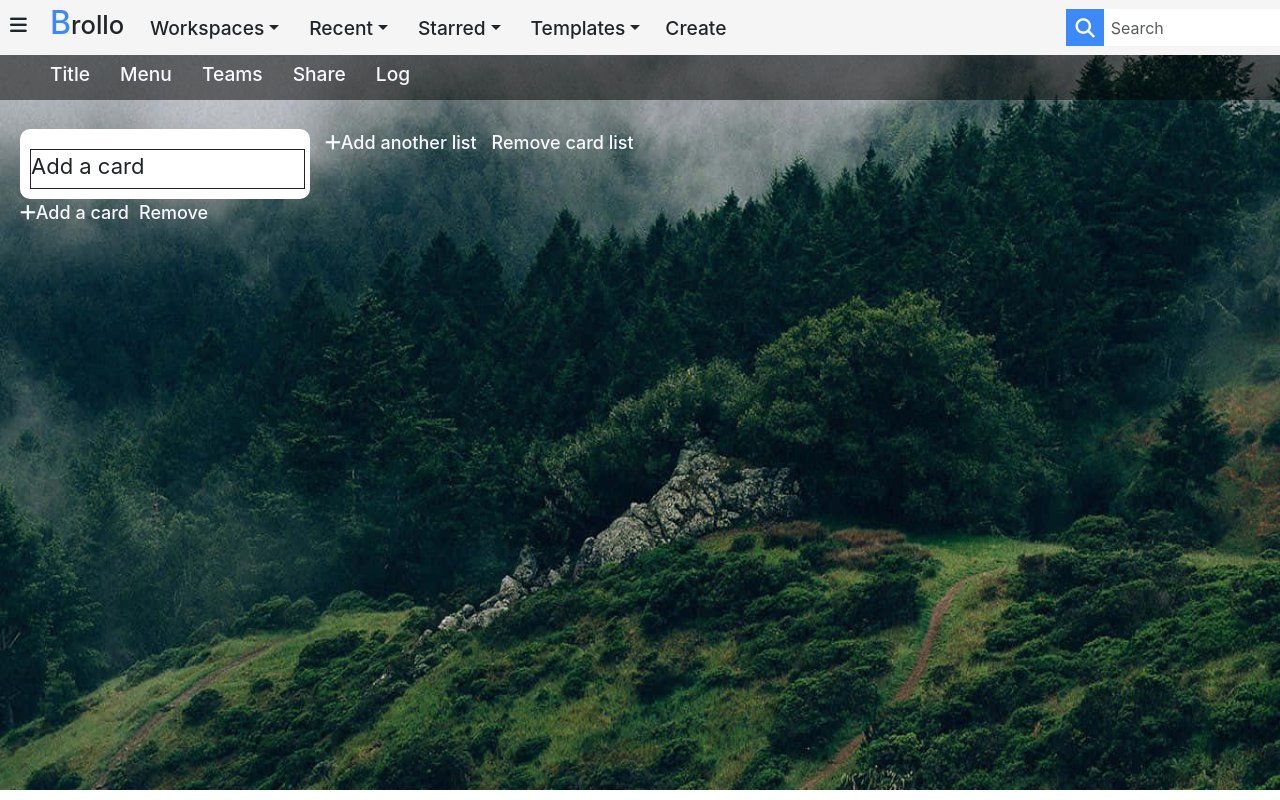
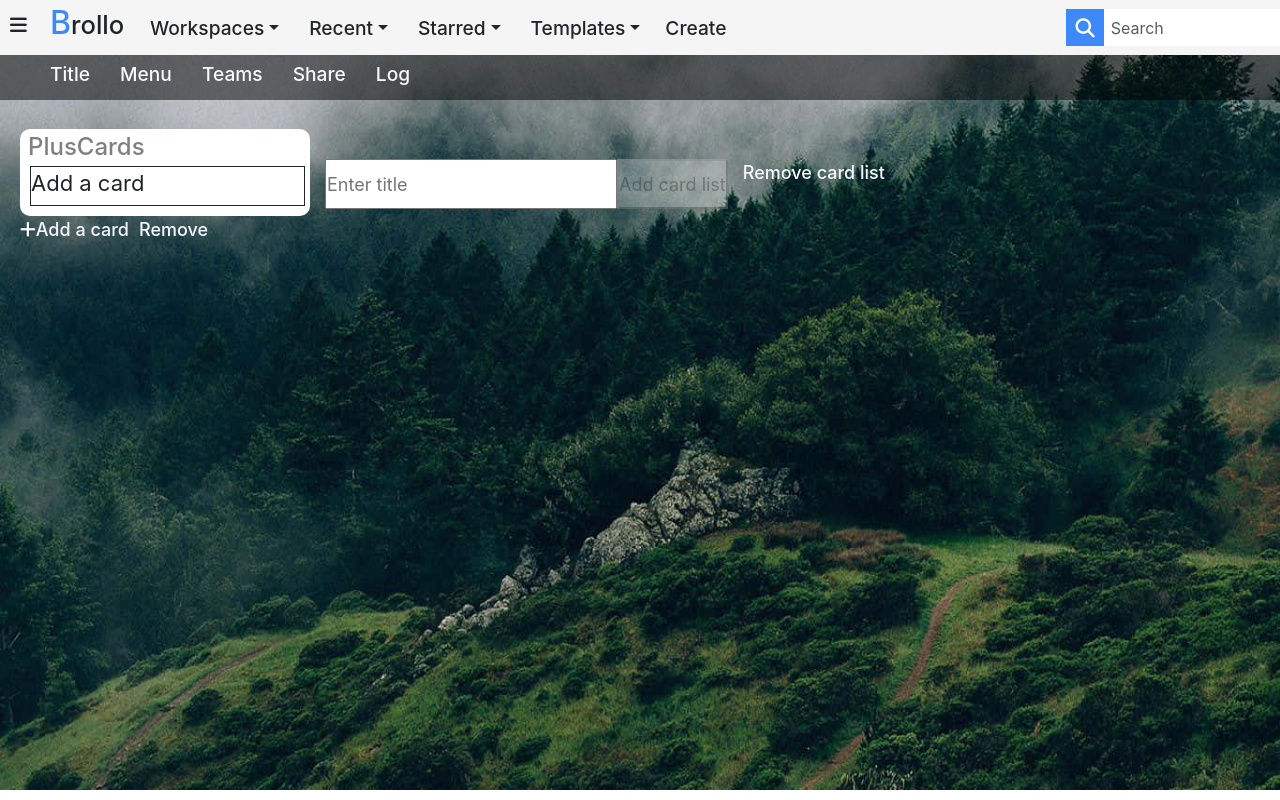
Before and after one commit to Sugorr/brollo, a React (Create React App) app: page /workspace in a window 1280 px wide. Built offline with nearby package versions, Linux system fonts and the light colour scheme.

Commit message:
Adding Some Enhance Events BrolloCards And TaskCards

```diff
--- a/src/components/BrolloCards/BrolloCards.css
+++ b/src/components/BrolloCards/BrolloCards.css
@@ -14,7 +14,16 @@
     cursor: pointer;
     height: 25px;
 }
-#Brollo-Cards-Section .fa-plus {
-    font-size: 18px;
-    color: ghostwhite;
+#Brollo-Cards-Section .Add-Another-List {
+    margin-left: 22px;
+    margin-top: 30px;
 }
+#Brollo-Cards-Section .Add-Another-List input {
+    height: 50px;
+}
+#Brollo-Cards-Section .Add-Another-List button {
+    height: 50px;
+}
+#Brollo-Cards-Section .Remove-List {
+    margin-top: 30px;
+}
--- a/src/components/BrolloCards/BrolloCards.js
+++ b/src/components/BrolloCards/BrolloCards.js
@@ -3,24 +3,44 @@ import "./BrolloCards.css";
 import TaskCards from "./TaskCards";
 const BrolloCards = () => {
     const [cards, setCards] = useState(["PlusCards"]);
+    const [newTitle, setNewTitle] = useState("");
     const addCards = () => {
-        setCards([...cards, `PlusCards ${cards.length + 1}`]);
+        if (newTitle.trim() !== "") {
+            setCards([...cards, newTitle]);
+            setNewTitle("");
+        }
     };
     const removeCards = () => {
         if (cards.length > 0) {
             setCards(cards.slice(0, -1));
         }
     };
+    const handleTitleChange = (event) => {
+        const newTitleValue = event.target.value;
+        if (newTitleValue.length <= 15) {
+            setNewTitle(newTitleValue);
+        }
+    };
+    const handleKeyPress = (event) => {
+        if (event.key === "Enter") {
+            addCards();
+        }
+    };
+    const isAddDisabled = newTitle.trim() === "" || newTitle.length < 3;
     return (
         <>
             <div id="Brollo-Cards-Section">
                 <div className="Brollo-Cards-Container">
-                    {cards.map(cards => (
-                        <TaskCards key={cards} />
+                    {cards.map((cards, index) => (
+                        <TaskCards key={index} title={cards}/>
                     ))}
                     <div className="Add-Remove-Cards">
-                        <p onClick={addCards} className="Add-Another-List">
-                        <i class="fa-solid fa-plus"></i>Add another list</p>
+                        <p className="Add-Another-List">
+                            <input type="text" value={newTitle}
+                            onChange={handleTitleChange} onKeyPress={handleKeyPress}
+                            placeholder="Enter title" />
+                            <button onClick={addCards} disabled={isAddDisabled}>Add card list</button>
+                        </p>
                         <p onClick={removeCards} className="Remove-List">Remove card list</p>
                     </div>
                 </div>
--- a/src/components/BrolloCards/TaskCards.css
+++ b/src/components/BrolloCards/TaskCards.css
@@ -5,14 +5,30 @@
     margin-left: 20px;
     display: inline-block;
 }
+#Task-Cards-Section .Task-Cards-Header {
+    color: gray;
+    font-size: 1.50rem;
+    font-weight: 500;
+    background-color: white;
+    position: relative;
+    z-index: 10;
+    border-radius: 10px;
+}
+#Task-Cards-Section .Task-Cards-Header p {
+    margin-left: 8px;
+}
 #Task-Cards-Section .Task-Cards-Content {
     background-color: white;
     border-radius: 10px;
     padding: 10px;
+    position: relative;
+    bottom: 35px;
 }
 #Task-Cards-Section .Add-Remove-Task {
     display: flex;
     gap: 10px;
+    position: relative;
+    bottom: 35px;
 }
 #Task-Cards-Section .Add-Task {
     cursor: pointer;
--- a/src/components/BrolloCards/TaskCards.js
+++ b/src/components/BrolloCards/TaskCards.js
@@ -1,7 +1,7 @@
 import { useState } from "react";
 import "./TaskCards.css";
 import AddCard from "./AddCard";
-function TaskCards() {
+function TaskCards({ title }) {
     const [task, setTask] = useState(["Add a card"]);
     const addTask = () => {
         setTask([...task, `Add a card ${task.length + 1}`]);
@@ -23,6 +23,9 @@ function TaskCards() {
         <>
             <div id="Task-Cards-Section" onDragOver={handleDragOver} onDrop={handleDrop}>
                 <div className="Task-Cards-Container">
+                    <div className="Task-Cards-Header">
+                        <p>{title}</p>
+                    </div>
                     <div className="Task-Cards-Content">
                         {task.map((_, index) => (
                             <AddCard key={index} word={task[index]} setWord={(newWord) => {
```
